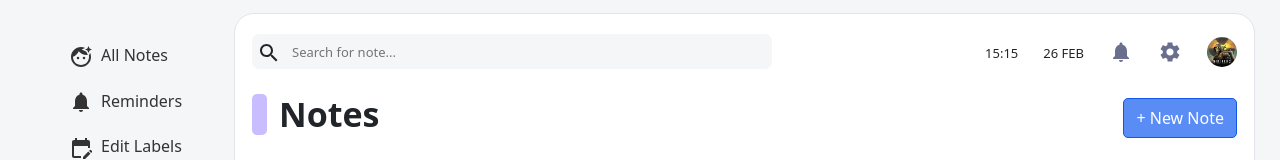
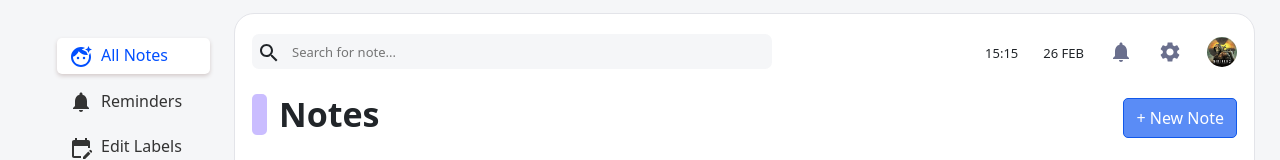
Before and after one commit to Oops14/rtk-todo, a React (Vite) app: page / in a window 1280 px wide. Shown: the top 160 px of the page. Built offline with nearby package versions, Linux system fonts and the light colour scheme.

Commit message:
added active tab in sidebar.

```diff
--- a/src/app/App.tsx
+++ b/src/app/App.tsx
@@ -1,15 +1,45 @@
 import './app.scss'
 import AllNotes from '../pages/notes/AllNotes.tsx'
 import Sidebar from '../widgets/sidebar/Sidebar.tsx'
+import { useState } from 'react'
+import FaceRetouchingNaturalIcon from '@mui/icons-material/FaceRetouchingNatural'
+import NotificationsIcon from '@mui/icons-material/Notifications'
+import EditCalendarIcon from '@mui/icons-material/EditCalendar'
+import Inventory2OutlinedIcon from '@mui/icons-material/Inventory2Outlined'
+import DeleteOutlineOutlinedIcon from '@mui/icons-material/DeleteOutlineOutlined'
 
 function App() {
+    const menus = [
+        {
+            title: 'All Notes',
+            icon: <FaceRetouchingNaturalIcon />,
+        },
+        {
+            title: 'Reminders',
+            icon: <NotificationsIcon />,
+        },
+        {
+            title: 'Edit Labels',
+            icon: <EditCalendarIcon />,
+        },
+        {
+            title: 'Archives',
+            icon: <Inventory2OutlinedIcon />,
+        },
+        {
+            title: 'Trash',
+            icon: <DeleteOutlineOutlinedIcon />,
+        },
+    ]
+
+    const [activeTab, setActiveTab] = useState<string>(menus[0].title)
 
     return (
         <div className="App">
             <div className="container">
                 <div className="row">
                     <div className="col-lg-2">
-                        <Sidebar />
+                        <Sidebar menus={menus} activeTab={activeTab} setActiveTab={setActiveTab} />
                     </div>
                     <div className="col-lg-10">
                         <AllNotes />
--- a/src/app/app.scss
+++ b/src/app/app.scss
@@ -222,7 +222,7 @@ body .btn {
     &.active,
     &:hover {
       background-color: #fff;
-      box-shadow: 0px 2px 4px 0px #d3caca;
+      box-shadow: 0 2px 4px 0 #d3caca;
 
       a {
         color: #014fff;
--- a/src/features/popup/AddNotePopup.tsx
+++ b/src/features/popup/AddNotePopup.tsx
@@ -8,8 +8,9 @@ type Props = {
 }
 
 /**
- *
- // TODO: REMOVE HARDCODED VALUE FOR IMG.
+ * AddNotePopup component allows users to create a new note.
+ * It provides a form with an input field for the note title and a select dropdown to choose the note type (task or reminder).
+ * When the form is submitted, a new note is dispatched to the Redux store and the popup is closed.
  */
 export const AddNotePopup = ({ setIsOpen }: Props) => {
     const dispatch = useAppDispatch()
@@ -23,8 +24,8 @@ export const AddNotePopup = ({ setIsOpen }: Props) => {
     const addNewNote = () => {
         if (titleInputRef.current) {
             const title = titleInputRef.current.value
-            console.log('Note Title:', title)
 
+            if (title.length) {
                 dispatch(
                     addNote({
                         id: uuidv4(),
@@ -34,6 +35,7 @@ export const AddNotePopup = ({ setIsOpen }: Props) => {
                         isTask: noteType === 'task' ? true : false,
                     })
                 )
+            }
         }
 
         setIsOpen(false)
--- a/src/widgets/sidebar/Sidebar.tsx
+++ b/src/widgets/sidebar/Sidebar.tsx
@@ -1,39 +1,28 @@
-import DeleteOutlineOutlinedIcon from '@mui/icons-material/DeleteOutlineOutlined'
-import EditCalendarIcon from '@mui/icons-material/EditCalendar'
-import FaceRetouchingNaturalIcon from '@mui/icons-material/FaceRetouchingNatural'
-import Inventory2OutlinedIcon from '@mui/icons-material/Inventory2Outlined'
-import NotificationsIcon from '@mui/icons-material/Notifications'
+type MenuItem = {
+    title: string
+    icon: JSX.Element
+}
 
-const menus = [
-    {
-        title: 'All Notes',
-        icon: <FaceRetouchingNaturalIcon />,
-    },
-    {
-        title: 'Reminders',
-        icon: <NotificationsIcon />,
-    },
-    {
-        title: 'Edit Labels',
-        icon: <EditCalendarIcon />,
-    },
-    {
-        title: 'Archives',
-        icon: <Inventory2OutlinedIcon />,
-    },
-    {
-        title: 'Trash',
-        icon: <DeleteOutlineOutlinedIcon />,
-    },
-]
+type Props = {
+    menus: MenuItem[]
+    activeTab: string
+    setActiveTab: (activeTab: string) => void
+}
 
-const Sidebar = () => {
+const Sidebar = ({ menus, activeTab, setActiveTab }: Props) => {
+    const changeTab = (tabTitle: string) => {
+        setActiveTab(tabTitle)
+    }
+
     return (
         <div className={'main-sidebar'}>
             <ul className={'sidebar-menu'}>
                 {menus.map((i, index) => {
                     return (
-                        <li key={index} className={''}>
+                        <li
+                            key={index}
+                            onClick={() => changeTab(i.title)}
+                            className={activeTab === i.title ? 'active' : ''}>
                             <a href="#">
                                 <span>{i.icon}</span>
                                 {i.title}
```
Also changed, not shown: src/assets/404.jpg (added). Lines whose indentation alone changed are shown as unchanged.
